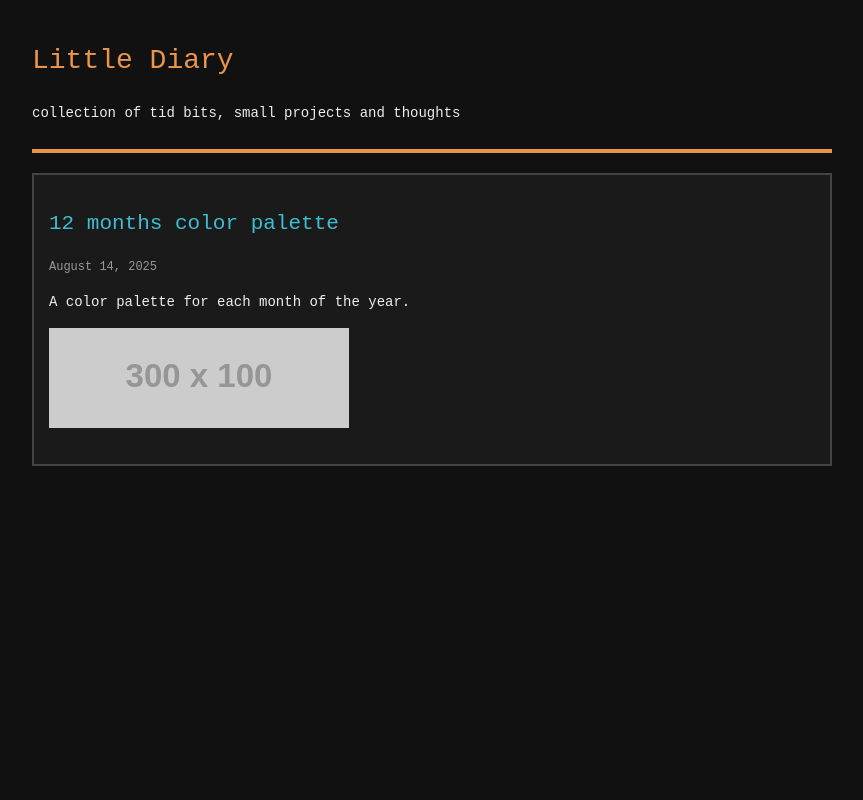
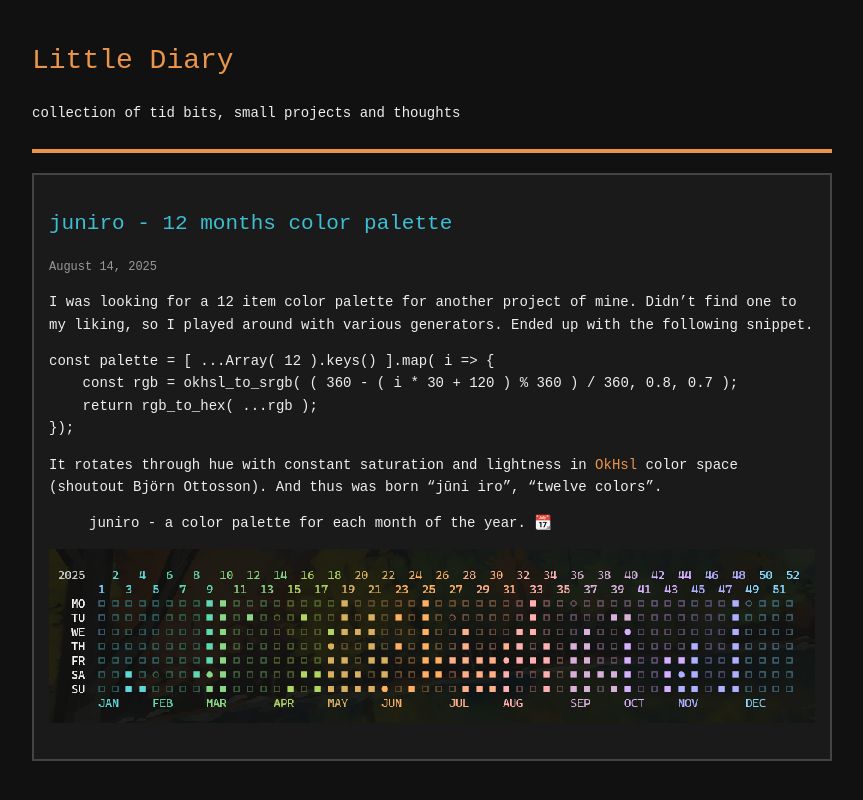
Before and after one commit to gurki/little-diary, a Jekyll site: the page built from _posts/2025-08-14-daybreak.md, in a window 1280 px wide. Shown: the top 800 px of the page, without its empty margins (208-1071 px from the left). Built offline with Jekyll 4.4.1, drawn with Linux system fonts in a browser that asks for light colours; some web fonts are replaced.

Commit message:
Update blog post

````diff
--- a/_posts/2025-08-14-daybreak.md
+++ b/_posts/2025-08-14-daybreak.md
@@ -1,8 +1,22 @@
 ---
 layout: post
-title: "12 months color palette"
+title: "juniro - 12 months color palette"
 ---
 
-A color palette for each month of the year.
+I was looking for a 12 item color palette for another project of mine.
+Didn't find one to my liking, so I played around with various generators.
+Ended up with the following snippet.
 
-![Palette](https://via.placeholder.com/300x100/ff6f61/fafafa?text=+)
+```js
+const palette = [ ...Array( 12 ).keys() ].map( i => {
+    const rgb = okhsl_to_srgb( ( 360 - ( i * 30 + 120 ) % 360 ) / 360, 0.8, 0.7 );
+    return rgb_to_hex( ...rgb );
+});
+```
+
+It rotates through hue with constant saturation and lightness in [OkHsl](https://bottosson.github.io/posts/oklab/) color space (shoutout Björn Ottosson).
+And thus was born "jūni iro", "twelve colors".
+
+> `juniro` - a color palette for each month of the year. 📆
+
+![juniro](/assets/images/2025-07-24_first-caldav.png)
````
